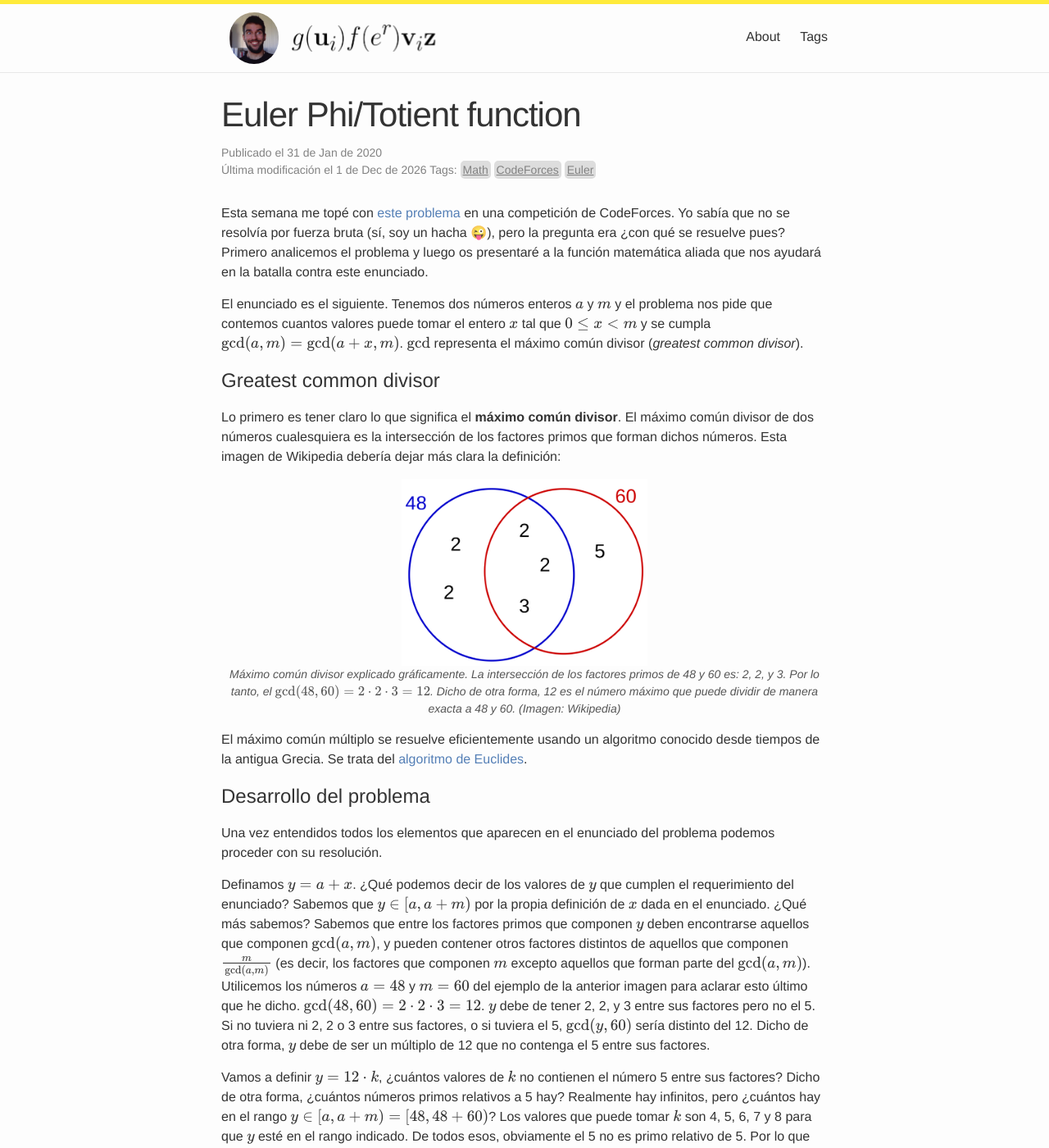
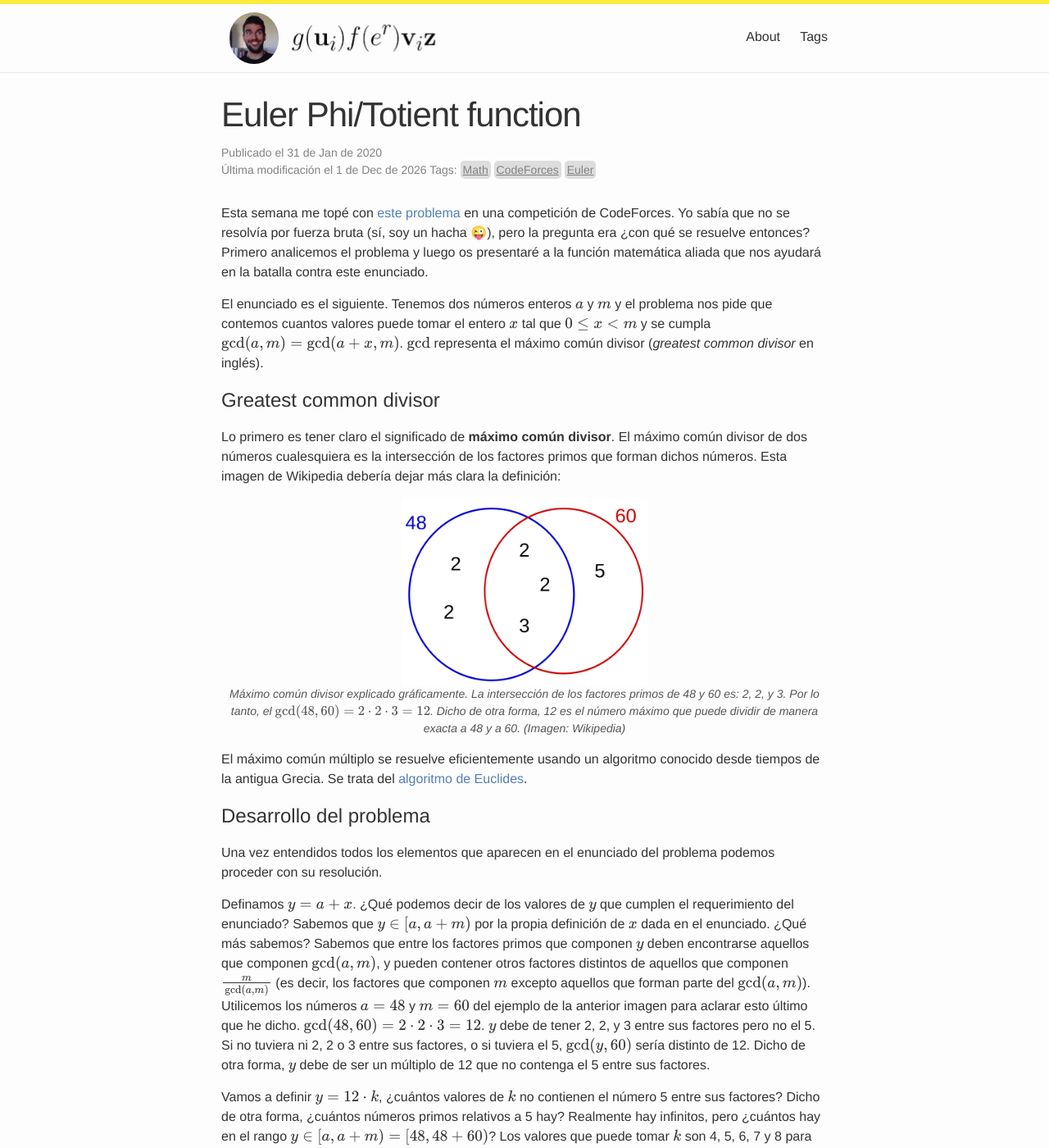
Before and after one commit to guiferviz/guiferviz.github.io, a Jekyll site: the page built from _posts/2020-01-31-euler-phi-function.md, in a window 1280 px wide and 1400 px high. Shown: the whole window at 82% size. Built offline with Jekyll 4.4.1, drawn with Linux system fonts in a browser that asks for light colours; formulas are drawn with MathJax 3; comment, search, counter and statistics services are not loaded; some of the changed text lies outside the part shown.

Commit message:
Reviewing article.

```diff
--- a/_posts/2020-01-31-euler-phi-function.md
+++ b/_posts/2020-01-31-euler-phi-function.md
@@ -14,7 +14,7 @@
 [este problema](https://codeforces.com/contest/1295/problem/D)
 en una competición de CodeForces.
 Yo sabía que no se resolvía por fuerza bruta (sí, soy un hacha 😜), pero la
-pregunta era ¿con qué se resuelve pues?
+pregunta era ¿con qué se resuelve entonces?
 Primero analicemos el problema y luego os presentaré a la función matemática
 aliada que nos ayudará en la batalla contra este enunciado.
 
@@ -22,12 +22,13 @@
 Tenemos dos números enteros $$a$$ y $$m$$ y el problema nos pide que contemos
 cuantos valores puede tomar el entero $$x$$ tal que $$0 \le x < m$$ y se cumpla
 $$\gcd(a, m) = \gcd(a + x, m)$$.
-$$\gcd$$ representa el máximo común divisor (*greatest common divisor*).
+$$\gcd$$ representa el máximo común divisor (*greatest common divisor* en
+inglés).
 
 
 # Greatest common divisor
 
-Lo primero es tener claro lo que significa el **máximo común divisor**.
+Lo primero es tener claro el significado de **máximo común divisor**.
 El máximo común divisor de dos números cualesquiera es la intersección de los
 factores primos que forman dichos números.
 Esta imagen de Wikipedia debería dejar más clara la definición:
@@ -43,7 +44,7 @@
 La intersección de los factores primos de 48 y 60 es: 2, 2, y 3.
 Por lo tanto, el \(\gcd(48, 60) = 2 \cdot 2 \cdot 3 = 12\).
 Dicho de otra forma, 12 es el número máximo que puede dividir de manera exacta
-a 48 y 60.
+a 48 y a 60.
 (Imagen: Wikipedia)</figcaption>
 </p>
 
@@ -74,7 +75,7 @@
 $$\gcd(48, 60) = 2 \cdot 2 \cdot 3 = 12$$.
 $$y$$ debe de tener 2, 2, y 3 entre sus factores pero no el 5.
 Si no tuviera ni 2, 2 o 3 entre sus factores, o si tuviera el 5,
-$$\gcd(y, 60)$$ sería distinto del 12.
+$$\gcd(y, 60)$$ sería distinto de 12.
 Dicho de otra forma, $$y$$ debe de ser un múltiplo de 12 que no contenga el 5
 entre sus factores.
 
@@ -108,10 +109,6 @@
 Esta función devuelve la cantidad de números menores de $$n$$ que son
 primos relativos de $$n$$.
 Justo lo que necesitamos.
-Normalmente se define la función $$\varphi(n)$$ como la cantidad de números
-menores que $$n$$ coprimos de $$n$$.
-Realmente, definirla que sea menor o menor igual da lo mismo puesto que si es
-igual compartirían todos los factores primos.
 
 Puesto que esta función nos da lo que necesitamos, lo que debemos programar es:
 
@@ -252,7 +249,8 @@
 
 De forma más general, para cualquier número
 $$n = p_1^{e_1} p_2^{e_2} \ldots p_t^{e_t}$$, siendo $$p_i^{e^i}$$ el $$i$$
-primo que lo compone $$n$$, se puede escribir la siguiente expresión general:
+primo que lo compone $$n$$ y $${e^i}$$ el número de veces que aparece ese
+primo en la descomposición, se puede escribir la siguiente expresión general:
 $$
 \displaystyle
 \begin{aligned}
```
Also changed, not shown: other parts of _posts/2020-01-31-euler-phi-function.md (+3 -3 lines).
